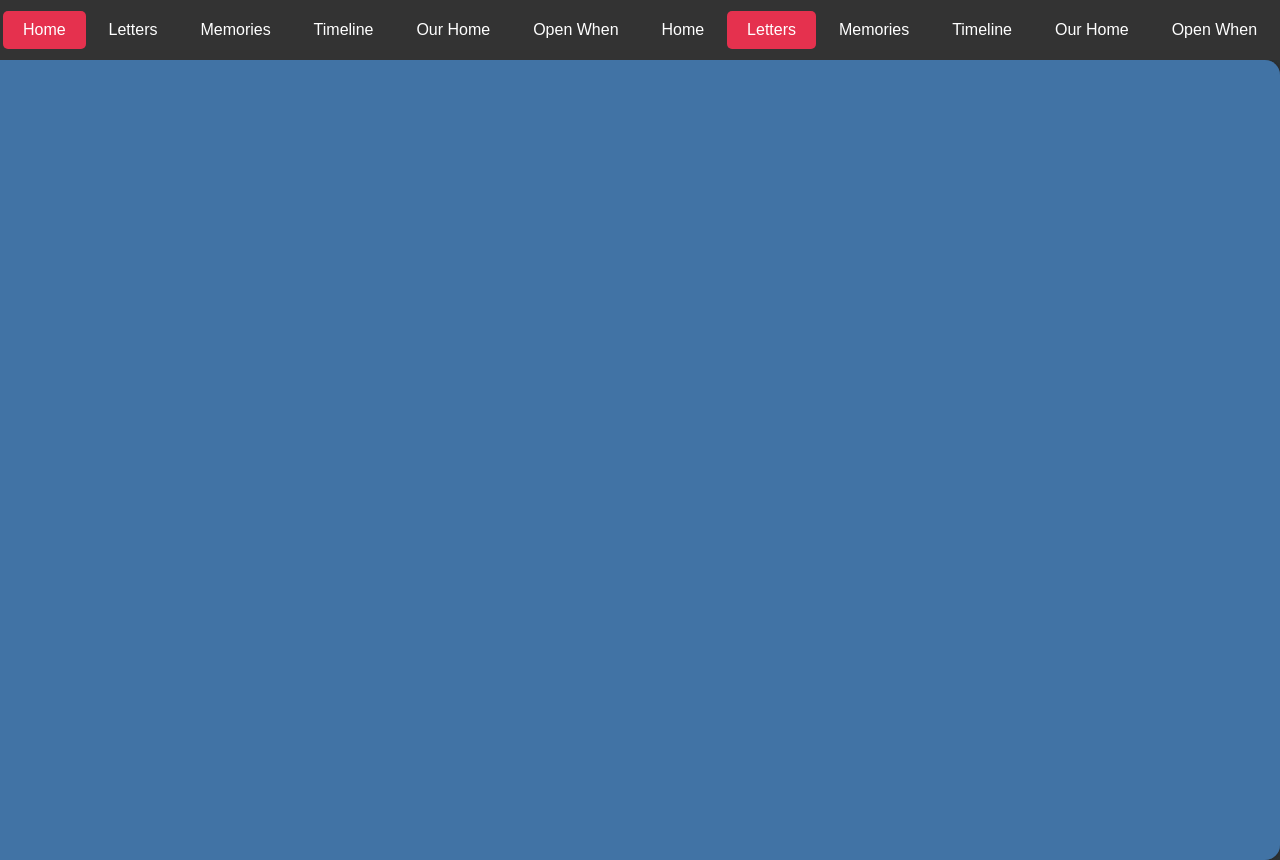
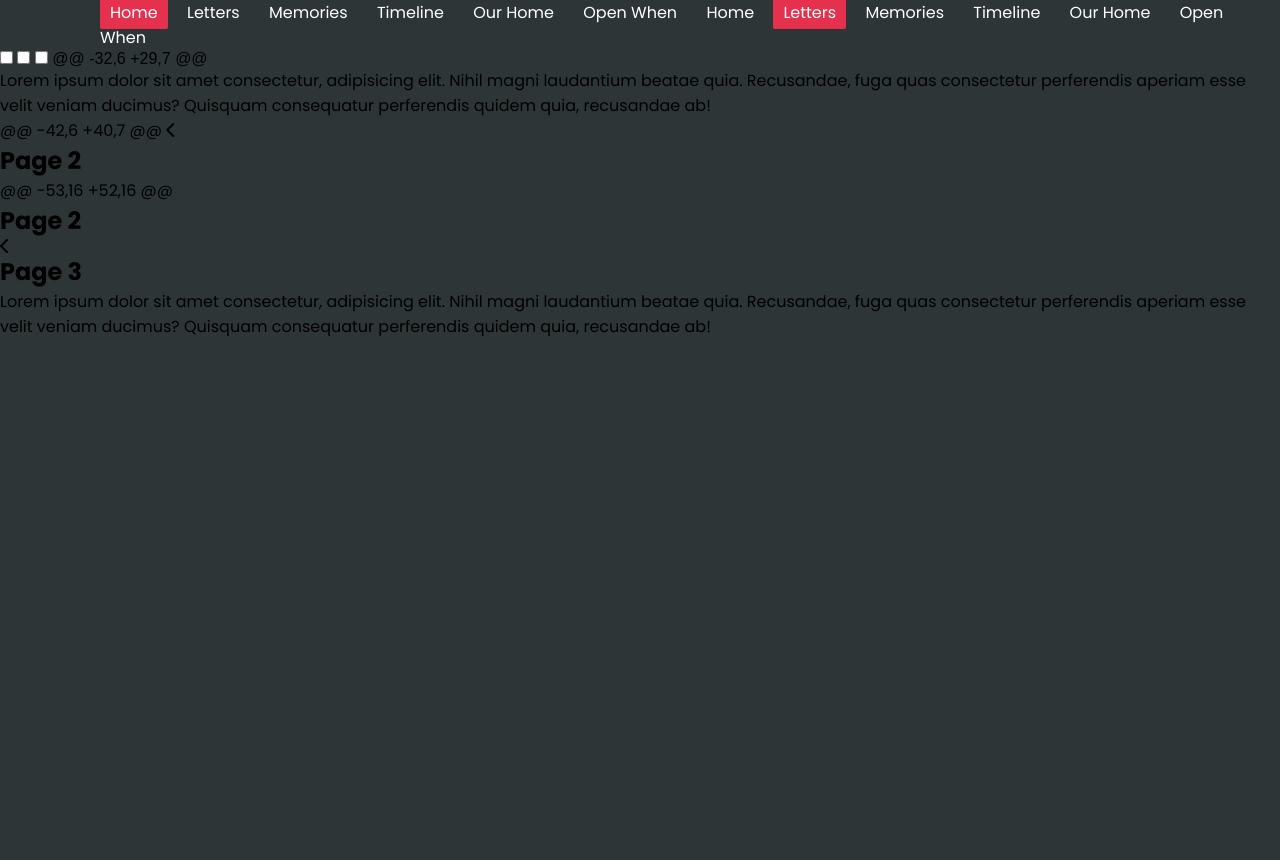
Before and after one commit to ilovemybabo/To-My-Sun-and-Stars, a plain HTML site: page letters.html in a window 1280 px wide. After the commit the page ends 800 px from the top, so only its background shows below. Drawn offline with Linux system fonts and the light colour scheme.

Commit message:
Update letters.css

```diff
--- a/letters.css
+++ b/letters.css
@@ -1,195 +1,40 @@
-/* Reset margin and padding */
-* {
+@import url('https://fonts.googleapis.com/css2?family=Poppins:ital,wght@0,100;0,200;0,300;0,400;0,500;0,600;0,700;0,800;0,900;1,100;1,200;1,300;1,400;1,500;1,600;1,700;1,800;1,900&display=swap');
+*{
     margin: 0;
     padding: 0;
     box-sizing: border-box;
+    font-family: 'Poppins', sans-serif;
 }
-
 /* Header section */
-header {
+header{
     width: 100%;
-    height: 60px;
-    background-color: #333; /* Make the background darker */
+    max-width: 100%;
+    padding-left: 100px;
+    height: 50px;
     display: flex;
-    justify-content: center;
     align-items: center;
-    position: fixed;
-    top: 0;
-    left: 0;
+    position: relative;
     z-index: 1000;
 }
-
-header nav {
-    display: flex;
-    width: 100%;
-    justify-content: space-evenly; /* Distribute items evenly */
-    align-items: center;
+header nav a{
+    color: #fff;
+    margin-right: 5px;
+    padding: 5px 10px;
+    font-size: 16px;
+    transition: 0.2s;
+    text-decoration: none;
 }
-
-header nav a {
-    color: #fff;
-    font-size: 16px;
-    padding: 10px 20px;
-    text-decoration: none;
-    transition: 0.3s;
+a.active{
+    background: #e5314e;
+    border-radius: 2px;
 }
-
-/* Highlight active link */
-a.active {
-    background-color: #e5314e;
-    border-radius: 5px;
+a:hover{
+    background: #e5314e;
+    border-radius: 2px;
 }
-
-/* On hover, change the background color */
-a:hover {
-    background-color: #e5314e;
-    border-radius: 5px;
-}
-
-/* Styling for the book container */
 body {
-    font-family: 'Poppins', sans-serif;
-    background-color: #2e3537;
-    height: 100vh;
-    margin-top: 60px; /* Add some margin to avoid overlap with header */
-    display: flex;
-    justify-content: center;
-    align-items: center;
-}
-
-.book {
-    width: 350px;
-    height: 450px;
-    position: relative;
-    transition-duration: 1s;
-    perspective: 1500;
-}
-
-/* The rest of your book styles */
-input {
-    display: none;
-}
-
-.cover, .back-cover {
-    background-color: #4173a5;
-    width: 100%;
-    height: 100%;
-    border-radius: 0 15px 15px 0;
-    box-shadow: 0 0 5px rgb(41, 41, 41);
-    display: flex;
-    align-items: center;
-    justify-content: center;
-    transform-origin: center left;
-}
-
-.cover {
-    position: absolute;
-    z-index: 4;
-    transition: transform 1s;
-}
-
-.cover label {
-    width: 100%;
-    height: 100%;
-    cursor: pointer;
-}
-
-.back-cover {
-    position: relative;
-    z-index: 1;
-}
-
-.page {
-    position: absolute;
-    background-color: white;
-    width: 330px;
-    height: 430px;
-    border-radius: 0 15px 15px 0;
-    margin-top: 10px;
-    transform-origin: left;
-    transform-style: preserve-3d;
-    transform: rotateY(0deg);
-    transition-duration: 1.5s;
-    z-index: 2;
-}
-
-.page img {
-    width: 100%;
-    height: 100%;
-    border-radius: 15px 0 0 15px;
-}
-
-.front-page {
-    position: absolute;
-    width: 100%;
-    height: 100%;
-    backface-visibility: hidden;
-    box-sizing: border-box;
-    padding: 1rem;
-}
-
-.back-page {
-    transform: rotateY(180deg);
-    position: absolute;
-    width: 100%;
-    height: 100%;
-    backface-visibility: hidden;
-    z-index: 1;
-}
-
-.next, .prev {
-    position: absolute;
-    bottom: 1em;
-    cursor: pointer;
-    font-size: 30px;
-    color: #000;
-    background-color: rgba(255, 255, 255, 0.5);
-    border-radius: 50%;
-    padding: 10px;
-}
-
-.next {
-    right: 1em;
-    z-index: 10;
-}
-
-.prev {
-    left: 1em;
-    z-index: 10;
-}
-
-/* Pages and checkbox handling */
-#page1 {
-    z-index: 3;
-}
-
-#page2 {
-    z-index: 2;
-}
-
-#page3 {
-    z-index: 1;
-}
-
-#checkbox-cover:checked ~ .book {
-    transform: translateX(200px);
-}
-
-#checkbox-cover:checked ~ .book .cover {
-    transition: transform 1.5s, z-index 0.5s 0.5s;
-    transform: rotateY(-180deg);
-    z-index: 1;
-}
-
-#checkbox-cover:checked ~ .book .page {
-    box-shadow: 0 0 3px rgb(99, 98, 98);
-}
-
-#checkbox-page1:checked ~ .book #page1 {
-    transform: rotateY(-180deg);
-    z-index: 2;
-}
-
+	font-family: "Poppin", sans-serif;
+	background-color: #2e3537;
 #checkbox-page2:checked ~ .book #page2 {
     transform: rotateY(-180deg);
     z-index: 3;
```
